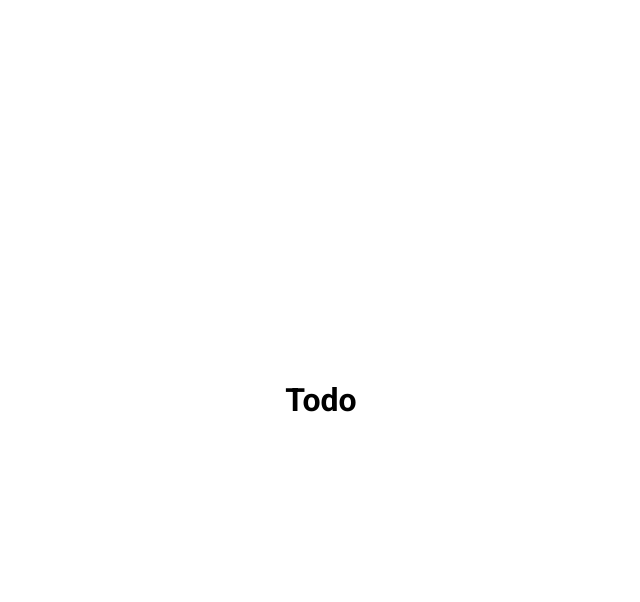
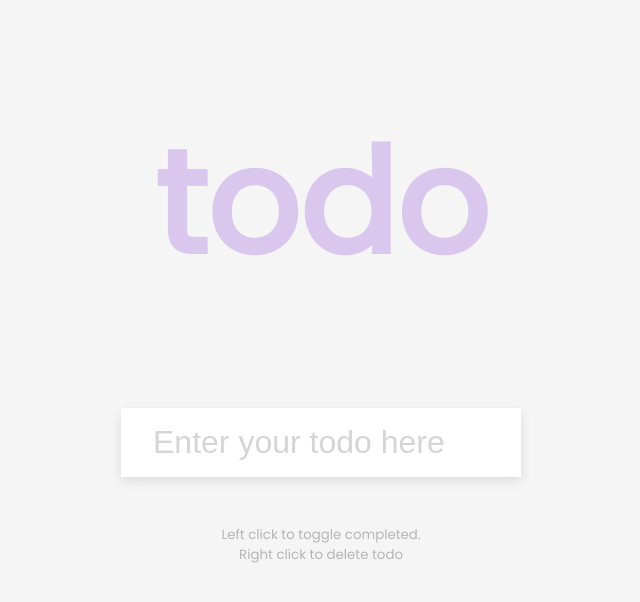
Before and after one commit to pdqdat/todo, a plain HTML site: page index.html in a window 1280 px wide. Shown: the whole page, without its empty margins (319-959 px from the left). Drawn offline with Linux system fonts and the light colour scheme.

Commit message:
feat: user interface

```diff
--- a/index.html
+++ b/index.html
@@ -8,7 +8,26 @@
     </head>
 
     <body>
-        <h1>Todo</h1>
+        <h1>todo</h1>
+
+        <form id="form">
+            <input
+                type="text"
+                class="input"
+                id="input"
+                placeholder="Enter your todo here"
+                autocomplete="off"
+            />
+
+            <ul class="todos" id="todos"></ul>
+        </form>
+
+        <small>
+            Left click to toggle completed.
+            <br />
+            Right click to delete todo
+        </small>
+
         <script src="script.js"></script>
     </body>
 </html>
--- a/style.css
+++ b/style.css
@@ -1,16 +1,72 @@
-@import url("https://fonts.googleapis.com/css2?family=Roboto:wght@400;700&display=swap");
+@import url("https://fonts.googleapis.com/css2?family=Poppins:wght@200;400&display=swap");
 
 * {
     box-sizing: border-box;
 }
 
 body {
-    font-family: "Roboto", sans-serif;
+    background-color: #f5f5f5;
+    color: #444;
+    font-family: "Poppins", sans-serif;
     display: flex;
     flex-direction: column;
     align-items: center;
-    justify-content: center;
+    /* justify-content: center; */
     height: 100vh;
-    overflow: hidden;
     margin: 0;
 }
+
+h1 {
+    color: rgb(179, 131, 226);
+    font-size: 9rem;
+    text-align: center;
+    opacity: 0.4;
+}
+
+form {
+    box-shadow: 0 4px 10px rgba(0, 0, 0, 0.1);
+    max-width: 100%;
+    width: 400px;
+}
+
+.input {
+    border: none;
+    color: #444;
+    font-size: 2rem;
+    padding: 1rem 2rem;
+    display: block;
+    width: 100%;
+}
+
+.input::placeholder {
+    color: #d5d5d5;
+}
+
+.input:focus {
+    outline-color: rgb(179, 131, 226);
+}
+
+.todos {
+    background-color: #fff;
+    padding: 0;
+    margin: 0;
+    list-style-type: none;
+}
+
+.todos li {
+    border-top: 1px solid #e5e5e5;
+    cursor: pointer;
+    font-size: 1.5rem;
+    padding: 1rem 2rem;
+}
+
+.todos li.completed {
+    color: #b6b6b6;
+    text-decoration: line-through;
+}
+
+small {
+    color: #b5b5b5;
+    margin-top: 3rem;
+    text-align: center;
+}
```
